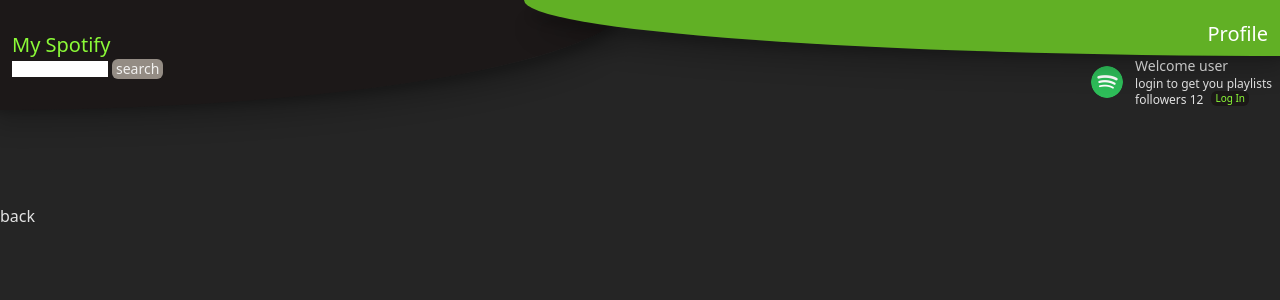
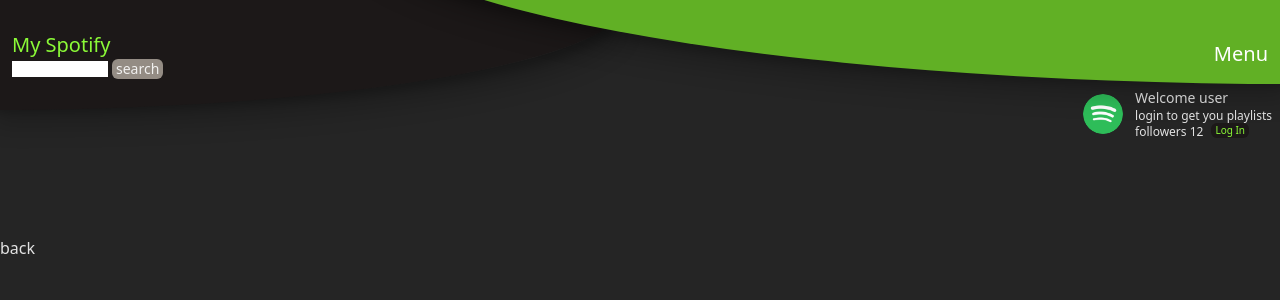
Before and after one commit to moimenwagdy/mySpotify, a React (Vite) app: page /home in a window 1280 px wide. Shown: the top 300 px of the page. Built offline with nearby package versions, Linux system fonts and the light colour scheme.

Commit message:
Header Animation

```diff
--- a/src/components/Navbar.tsx
+++ b/src/components/Navbar.tsx
@@ -1,7 +1,7 @@
 import { motion } from "framer-motion";
 import SearchForm from "../uiux/SearchForm";
 import NavUserDataContainer from "../uiux/NavUserDataContainer";
-import { Link } from "react-router-dom";
+
 const Header = () => {
   return (
     <header className="sticky top-0 flex flex-col">
@@ -12,7 +12,7 @@
           animate="aaa"
           transition={{ duration: 1, type: "spring" }}
           whileHover={{ height: 110 }}
-          className="flex justify-start shadow-xl shadow-black/20 w-2/4 rounded-br-[100%] h-24 absolute top-0 -left-3 bg-dark">
+          className=" flex justify-start shadow-xl shadow-black/20 w-2/4 rounded-br-[100%] h-24 absolute top-0 -left-3 bg-dark">
           <div className="ms-6 flex flex-col justify-center items-start">
             <h1 className=" text-xl text-lightGreen text-start  ">
               My Spotify
@@ -21,17 +21,25 @@
           </div>
         </motion.section>
         <motion.section
-          variants={{ init: { x: 0 }, now: { x: 100 } }}
+          variants={{
+            init: { x: 0, y: -80, width: "75%" },
+            now: { x: 100 },
+          }}
           initial="now"
           animate="init"
-          transition={{ duration: 1, type: "spring" }}
-          whileHover={{ height: 150 }}
-          className="px-6 shadow-xl shadow-black/20  z-10 w-3/5 h-14 absolute -right-3 top-0 rounded-bl-[100%] bg-darkGreen">
-          <Link to="Profile">
-            <h2 className="text-end absolute bottom-2 right-6 z-10 text-xl text-white">
-              Profile
-            </h2>
-          </Link>
+          transition={{ duration: 1, type: "spring", stiffness: 100 }}
+          whileHover={{ y: 0, width: "60%" }}
+          className=" flex text-end shadow-xl shadow-black/20  z-10 w-3/5 h-[180px]  absolute -top-4 -right-4  rounded-bl-[100%] bg-darkGreen">
+          <div className="flex flex-col w-full me-7 gap-y-12 mt-4">
+            <div className="self-end">
+              <div className="w-12 flex flex-col text-center">
+                <h2 className="text-base text-white">Home</h2>
+                <h2 className="text-base text-white">Search</h2>
+                <h2 className="text-base text-white">Profile</h2>
+              </div>
+            </div>
+            <h2 className=" text-xl text-white ">Menu</h2>
+          </div>
         </motion.section>
       </section>
       <NavUserDataContainer />
--- a/src/uiux/NavUserDataContainer.tsx
+++ b/src/uiux/NavUserDataContainer.tsx
@@ -26,14 +26,18 @@
   }
   console.log(data);
   return (
-    <motion.main className="flex flex-col items-end -mt-10 self-end me-2">
+    <motion.main className="flex flex-col items-end -mt-2 self-end me-2">
       {data ? (
         <>
           <UserDataCard
             followers={data && data.followers.total}
             userName={data && data["display_name"]}
-            userEmail="moimenwy@gmail.com"
-            imgSRC={data && data.images.length > 0 ? data.images[0].url:"../../images/spoIcon.png"}>
+            userEmail={data && data.email}
+            imgSRC={
+              data && data.images.length > 0
+                ? data.images[0].url
+                : "../../images/spoIcon.png"
+            }>
             <Button
               onClick={logOut}
               title="Logout"
--- a/src/uiux/UserDataCard.tsx
+++ b/src/uiux/UserDataCard.tsx
@@ -13,7 +13,7 @@
         <div className="flex justify-center items-center">
           <img
             src={imgSRC}
-            className="w-8 h-8 rounded-full"
+            className="w-10 h-10 rounded-full"
             alt="user-Image"></img>
         </div>
         <div className="">
```
Also changed, not shown: src/utllties/apiCredintials.tsx (line endings or trailing spaces).
